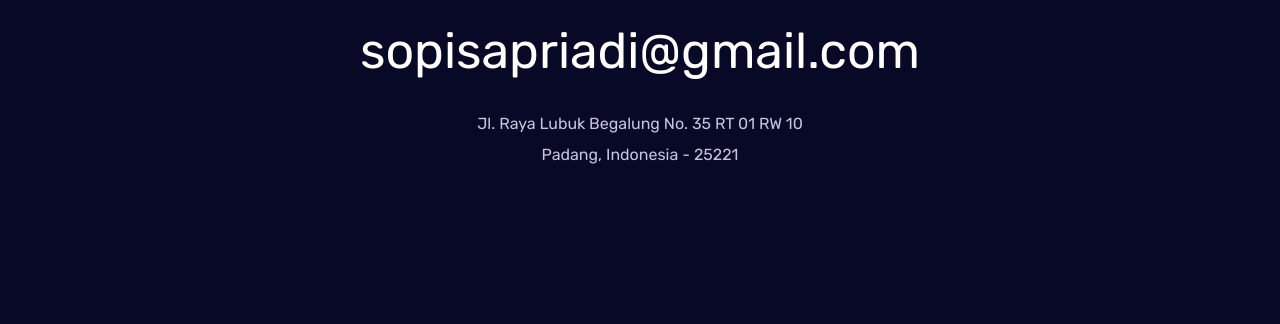
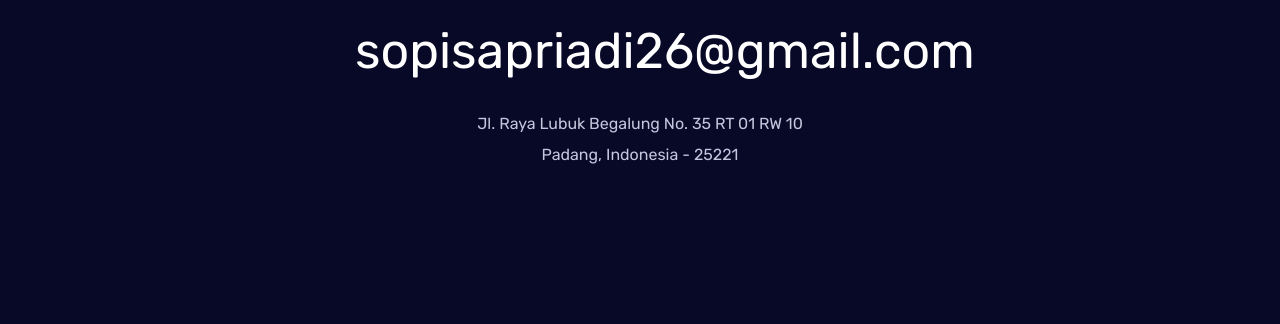
Before and after one commit to BgSop/BgSop.github.io, a plain HTML site: page index.html in a window 1280 px wide. Shown: the part 3823-4147 px from the top of the page. Drawn offline with Linux system fonts and the light colour scheme.

Commit message:
ganti email

```diff
--- a/index.html
+++ b/index.html
@@ -424,7 +424,7 @@
                        <div class="col-lg-6">
                             <div class="footer-top-cap text-center">
                                 <img src="assets/img/logo/logo2_footer.png" alt="">
-                                <span><a href="#">sopisapriadi@gmail.com</a></span>
+                                <span><a href="#">sopisapriadi26@gmail.com</a></span>
                                 <p>Jl. Raya Lubuk Begalung No. 35 RT 01 RW 10 </p>
                                 <p>Padang, Indonesia - 25221</p>
                             </div>
```
